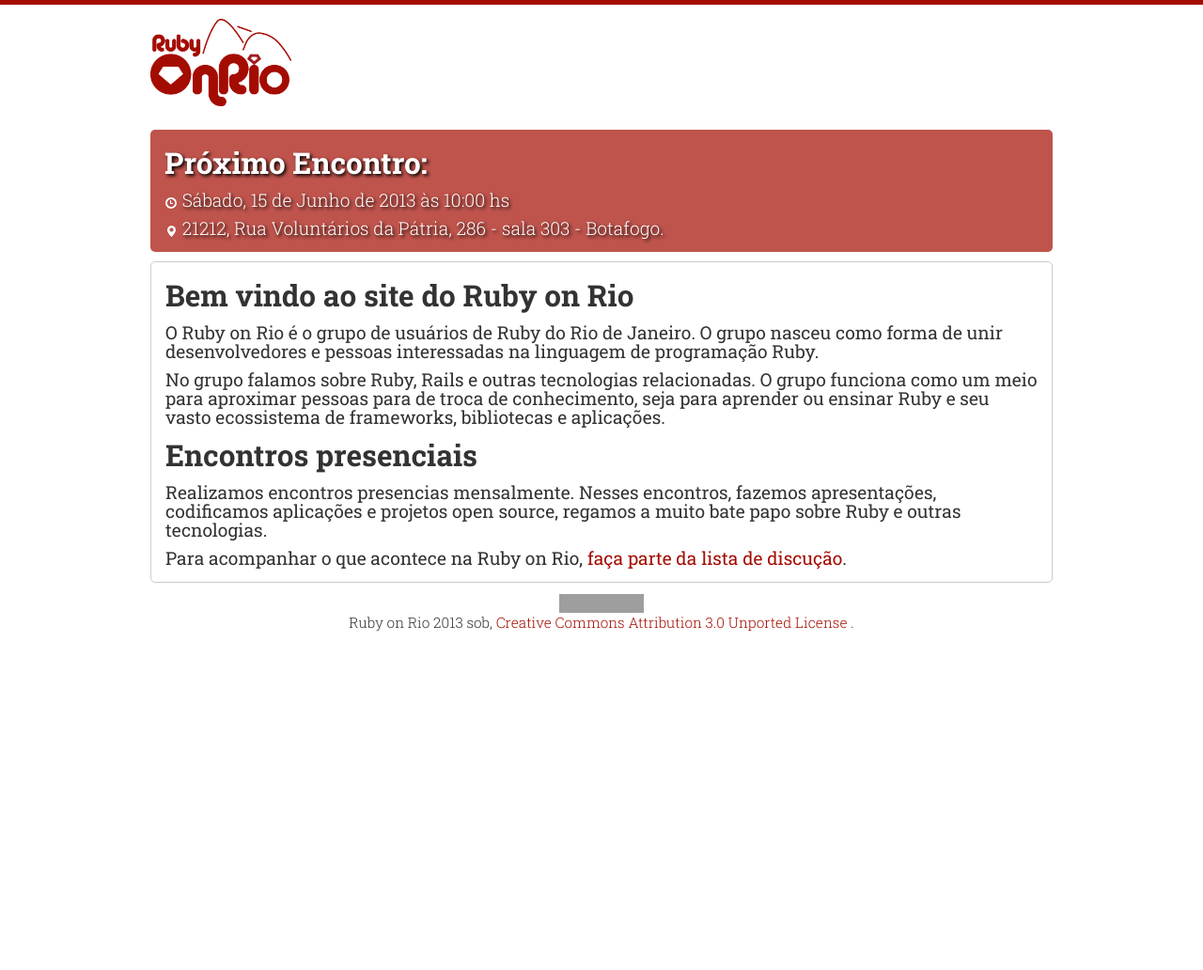
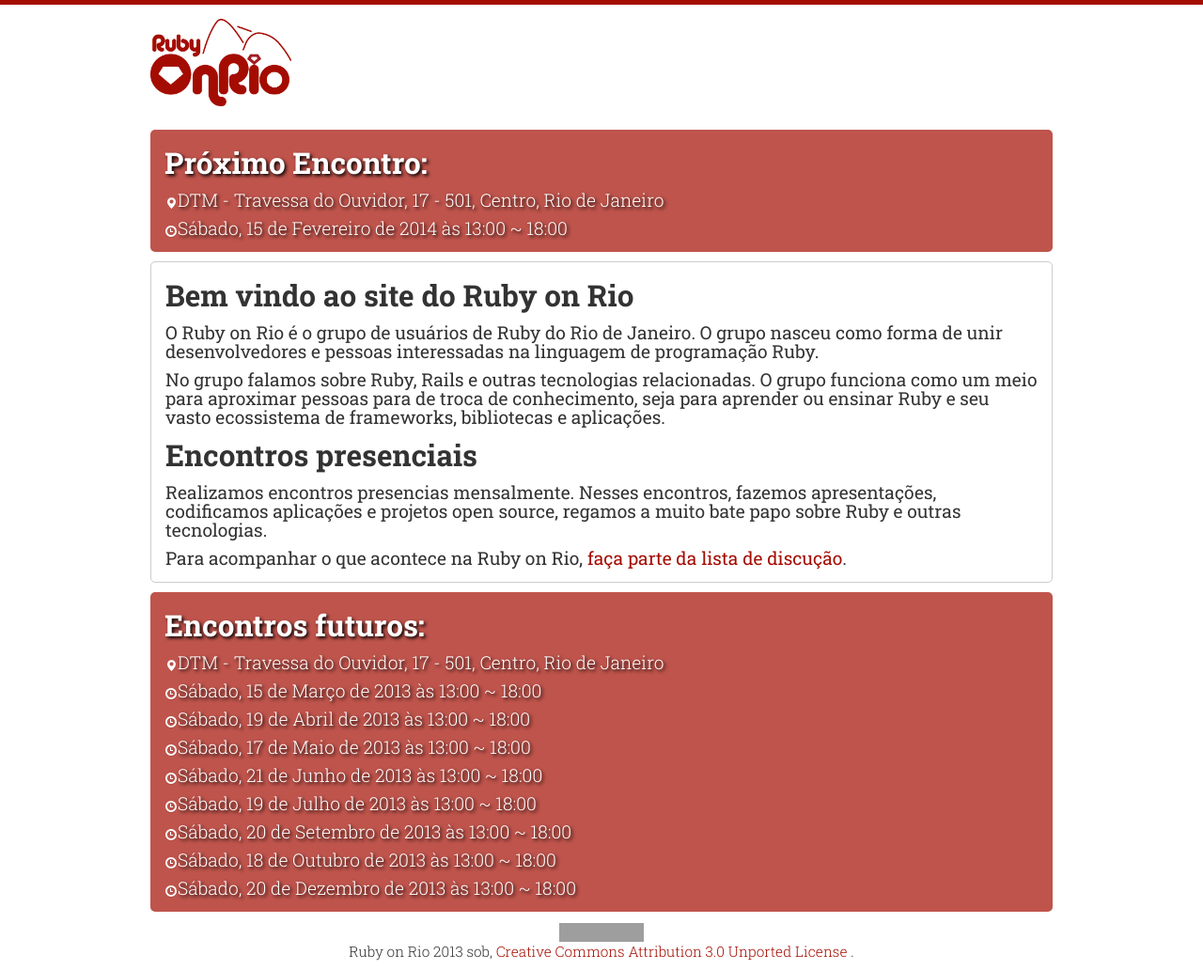
Before and after one commit to rubyonrio/rubyonrio.github.com, a Jekyll site: the page built from index.html, in a window 1280 px wide. Shown: the whole page at 94% size. Built offline with Jekyll 4.4.1, drawn with Linux system fonts in a browser that asks for light colours; before the commit the page ends 900 px from its top, so only the background shows below that; grey boxes are pictures that could not be loaded.

Commit message:
Add calendar for whole year.

```diff
--- a/index.html
+++ b/index.html
@@ -1,14 +1,57 @@
 ---
 layout: default
 title: Ruby on Rio
+
+address: DTM - Travessa do Ouvidor, 17 - 501, Centro, Rio de Janeiro
+events:
+  -
+    day: 15
+    month: Fevereiro
+    status: "next"
+  -
+    day: 15
+    month: Março
+    status: "future"
+  -
+    day: 19
+    month: Abril
+    status: "future"
+  -
+    day: 17
+    month: Maio
+    status: "future"
+  -
+    day: 21
+    month: Junho
+    status: "future"
+  -
+    day: 19
+    month: Julho
+    status: "future"
+  -
+    day: 20
+    month: Setembro
+    status: "future"
+  -
+    day: 18
+    month: Outubro
+    status: "future"
+  -
+    day: 20
+    month: Dezembro
+    status: "future"
 ---
 
 
 <section class="centralized">
   <article class="next-meetup">
     <h2>Próximo Encontro: </h2>
-    <p><i class="icon-time icon-white"></i> Sábado, 15 de Junho de 2013 às 10:00 hs</p>
-    <p><i class="icon-map-marker icon-white"></i> 21212, Rua Voluntários da Pátria, 286 - sala 303 - Botafogo.</p>
+    <p><i class="icon-map-marker icon-white"></i>{{ page.address }}</p>
+    {% for event in page.events %}
+      {% if event.status == "next" %}
+        <p><i class="icon-time icon-white"></i>Sábado, {{ event.day }} de {{ event.month }} de 2014  às 13:00 ~ 18:00</p>
+      {% endif %}
+    {% endfor %}
   </article>
 
   <article class="about">
@@ -21,4 +64,15 @@ title: Ruby on Rio
     <p>Realizamos encontros presencias mensalmente. Nesses encontros, fazemos apresentações, codificamos aplicações e projetos open source, regamos a muito bate papo sobre Ruby e outras tecnologias.</p>
     <p>Para acompanhar o que acontece na Ruby on Rio, <a href="https://groups.google.com/forum/?fromgroupsrubyonrio#!forum/rubyonrio">faça parte da lista de discução</a>.</p>
   </article>
+
+  <article class="next-meetup">
+    <h2>Encontros futuros: </h2>
+    <p><i class="icon-map-marker icon-white"></i>{{ page.address }}</p>
+    {% for event in page.events %}
+      {% if event.status == "future" %}
+        <p><i class="icon-time icon-white"></i>Sábado, {{ event.day }} de {{ event.month }} de 2013  às 13:00 ~ 18:00</p>
+        {% endif %}
+    {% endfor %}
+  </article>
+
 </section>
```
